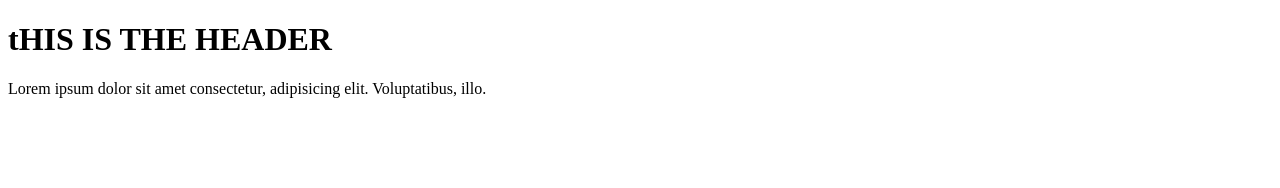
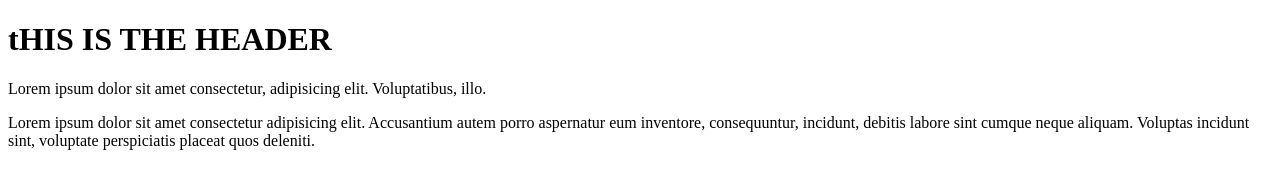
Before and after one commit to nkiliyumwami/git-test, a plain HTML site: page index.html in a window 1280 px wide. Drawn offline with Linux system fonts and the light colour scheme.

Commit message:
Third commit

```diff
--- a/index.html
+++ b/index.html
@@ -9,5 +9,6 @@
 <body>
     <h1>tHIS IS THE HEADER</h1>
     <p>Lorem ipsum dolor sit amet consectetur, adipisicing elit. Voluptatibus, illo.</p>
+    <p>Lorem ipsum dolor sit amet consectetur adipisicing elit. Accusantium autem porro aspernatur eum inventore, consequuntur, incidunt, debitis labore sint cumque neque aliquam. Voluptas incidunt sint, voluptate perspiciatis placeat quos deleniti.</p>
 </body>
 </html>
```
